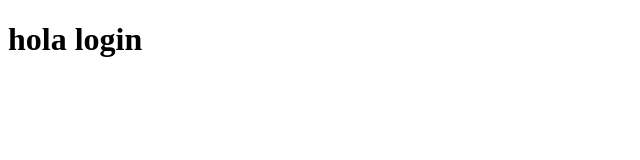
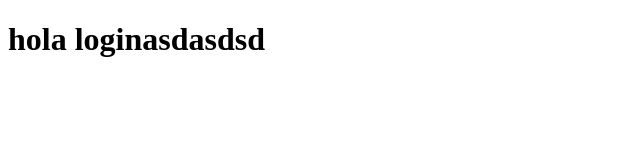
Before and after one commit to iether11/prueba-primera, a plain HTML site: page index.html in a window 1280 px wide. Shown: the whole page, without its empty margins (0-640 px from the left). Drawn offline with Linux system fonts and the light colour scheme.

Commit message:
jsadhajk!
git commit -mjsadhajk!

```diff
--- a/index.html
+++ b/index.html
@@ -7,6 +7,6 @@
     <title>Primera Pagina</title>
 </head>
 <body>
-    <h1>hola login</h1>
+    <h1>hola loginasdasdsd</h1>
 </body>
 </html>
```
